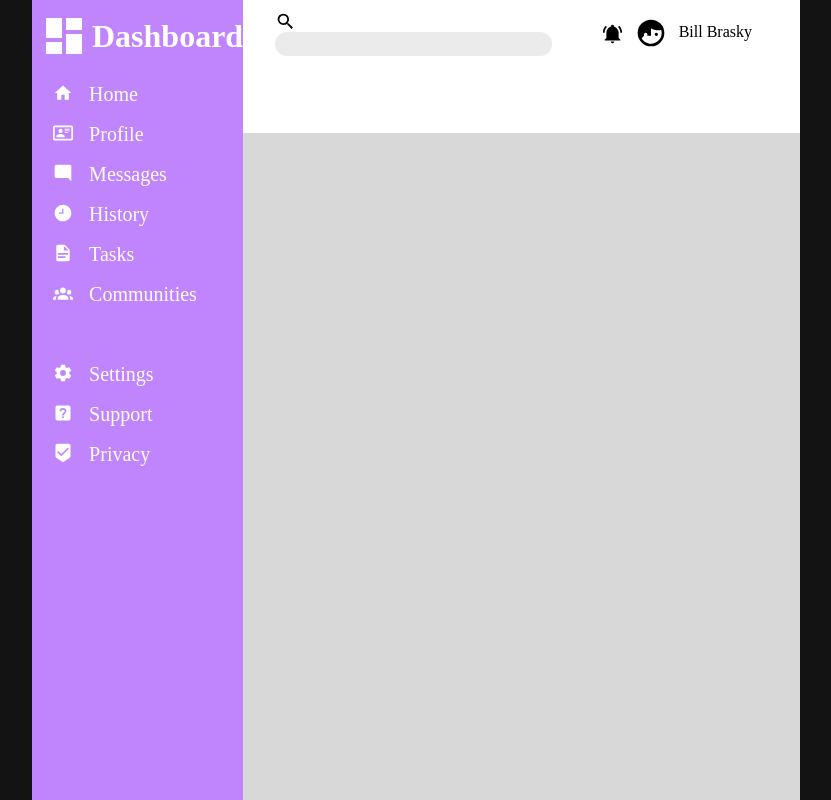
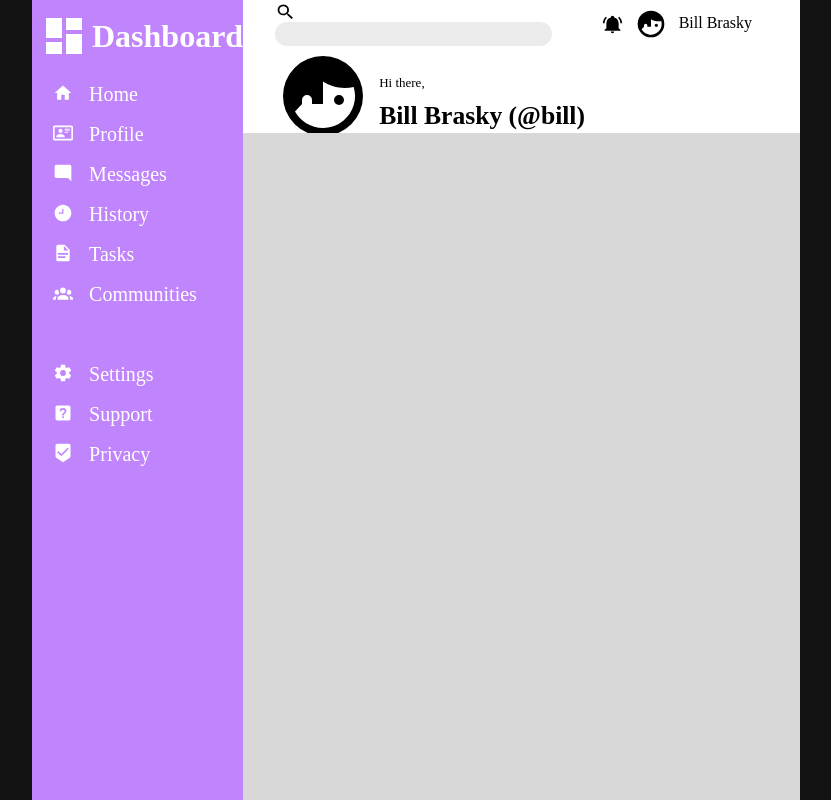
Before and after one commit to tofer-cich/Admin-dashboard, a plain HTML site: page index.html in a window 1280 px wide. Shown: the whole page, without its empty margins (224-1055 px from the left). Drawn offline with Linux system fonts and the light colour scheme.

Commit message:
Add greeting elements and lay them out
greeting portion of header is now added and laid out to greet the user.

```diff
--- a/index.html
+++ b/index.html
@@ -54,6 +54,11 @@
                 <img src="./photos/face-man-profile.svg" id="account-bar-photo">
                 <span>Bill Brasky</span>
             </div>
+            <div id="greeting">
+                <img src="./photos/face-man-profile.svg">
+                <p>Hi there,<br/></p>
+                <p class="handle">Bill Brasky (@bill)</p>
+            </div>
         </div>
         <div id="main-content">
 
--- a/styles.css
+++ b/styles.css
@@ -79,12 +79,11 @@ ul {
     background-color: white;
     grid-row: 1 / 3;
     display: grid;
-    grid-template: 1fr 1fr / repeat(3, 1fr);
+    grid-template: 1fr 1fr / 2fr 1fr;
     padding-right: 3rem;
 }
 
 div[role="search"] {
-    grid-column: span 2;
     padding-left: 2rem;
     align-self: center;
 }
@@ -119,6 +118,35 @@ input[type="search"] {
     height: 2rem;
 }
 
+#greeting {
+    grid-column: span 2;
+    padding-left: 2rem;
+    display: grid;
+    grid-template: 1fr 1fr / 1fr 2fr;
+    width: min-content;
+    height: max-content;
+    text-wrap: nowrap;
+}
+
+#greeting img[src="./photos/face-man-profile.svg"] {
+    width: 6rem;
+    height: 6rem;
+    grid-row: span 2;
+}
+
+#greeting p {
+    font-size: 13px;
+    align-self: end;
+    margin: 0;
+    padding: 5px 0;
+}
+
+#greeting .handle {
+    font-size: 1.6rem;
+    font-weight: bold;
+    align-self: start;
+}
+
 #main-content {
     background-color: rgb(216, 216, 216);
 }
```
